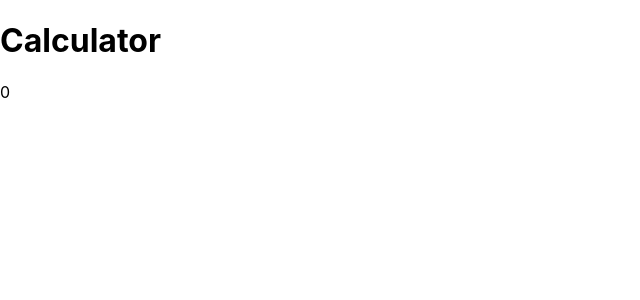
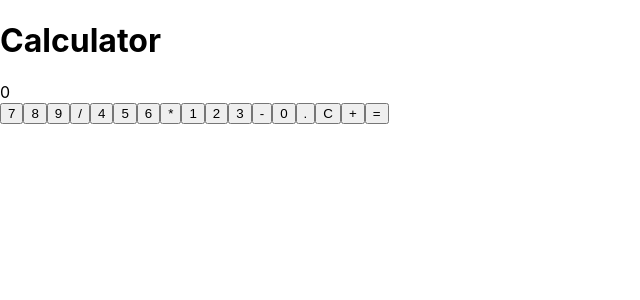
Before and after one commit to AleksandrKompanetc/calculator-app, a React (Create React App) app: page / in a window 1280 px wide. Shown: the top 300 px of the page, without its empty margins (0-640 px from the left). Built offline with nearby package versions, Linux system fonts and the light colour scheme; the HTML template or start-up script is replaced by a standard one.

Commit message:
adding buttons

```diff
--- a/src/App.js
+++ b/src/App.js
@@ -13,7 +13,13 @@ const App = () => {
       <h1>Calculator</h1>
       <div className='display'>{input || '0'}</div>
       <div className='buttons'>
-
+        {["7", "8", "9", "/", "4", "5", "6", "*", "1", "2", "3", "-", "0", ".", "C", "+", "="].map(
+          (value) => (
+            <button key={value} onClick={() => handleButtonClick(value)}>
+              {value}
+            </button>
+          )
+        )}
       </div>
     </div>
   );
```
